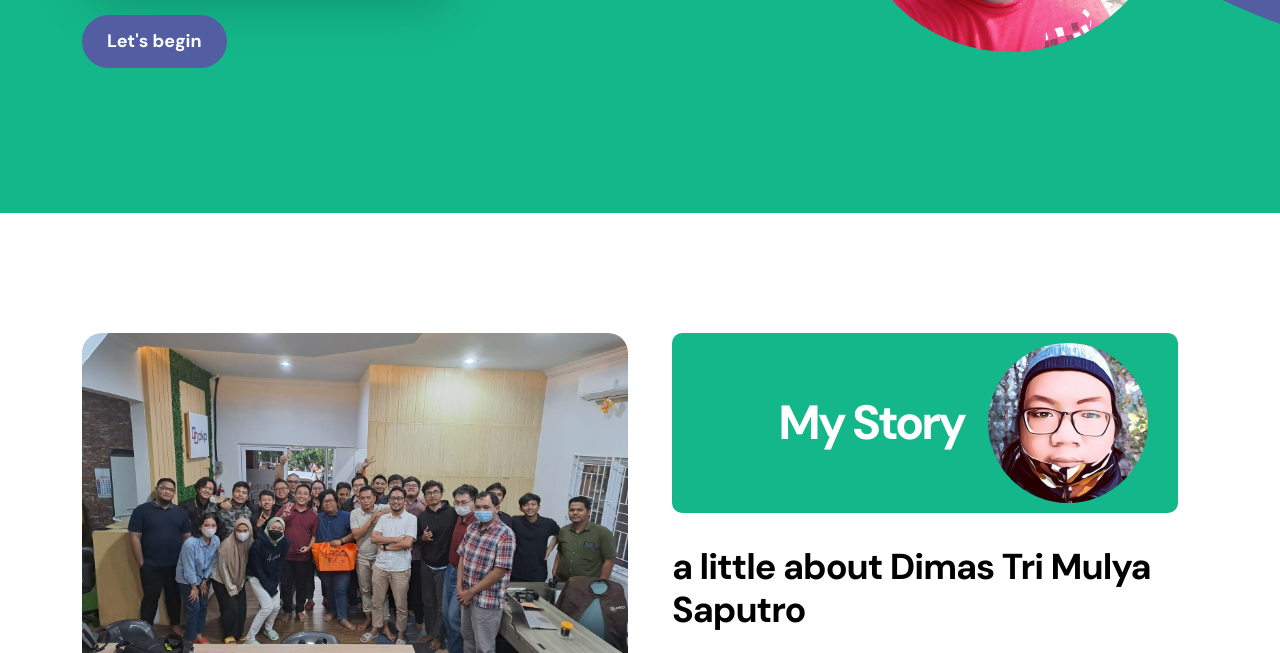
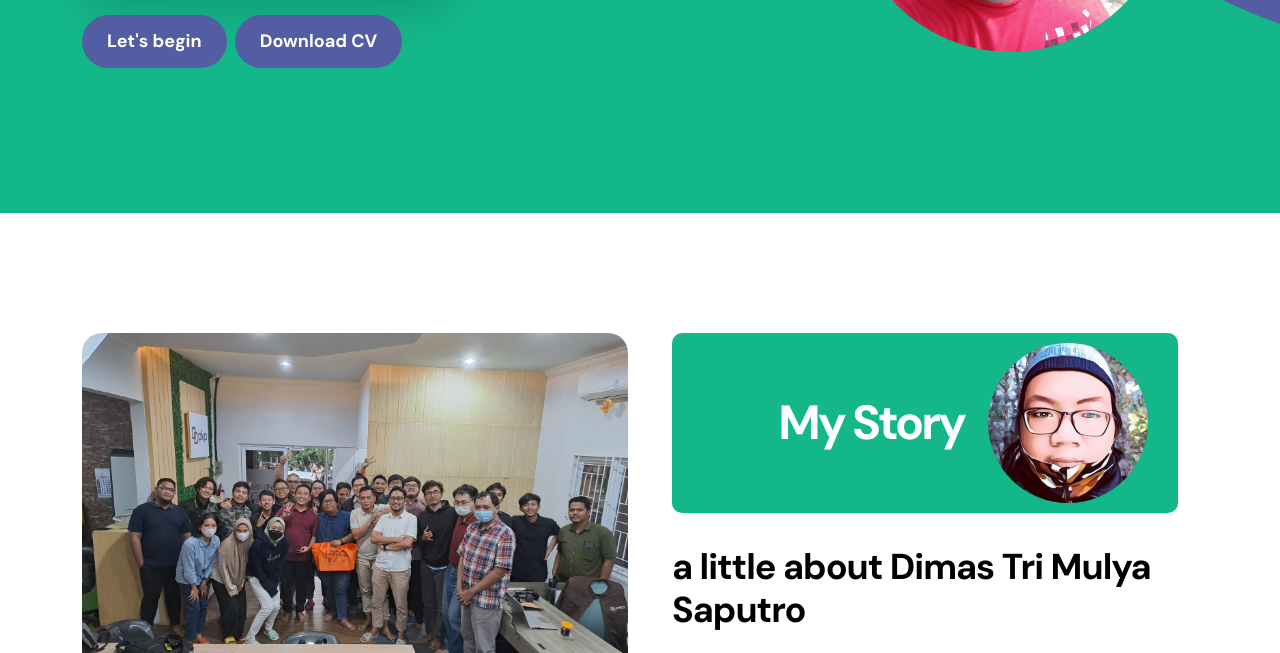
Before and after one commit to Dimasmulya97/dimastrimulyasaputro.github.io, a plain HTML site: page index.html in a window 1280 px wide. Shown: the part 447-1100 px from the top of the page. Drawn offline with Linux system fonts and the light colour scheme.

Commit message:
Update index.html V2

```diff
--- a/index.html
+++ b/index.html
@@ -106,7 +106,10 @@ https://templatemo.com/tm-578-first-portfolio
                                 </div>
 
                                 <h2 class="mb-4">I am a java developer</h2>
-                                <p class="mb-4"><a class="custom-btn btn custom-link" href="#section_2">Let's begin</a></p>
+                                <div class="d-flex">
+                                    <p class="mb-4"><a class="custom-btn btn custom-link" href="#section_2">Let's begin</a></p>
+                                    <p class="mb-4"><a class="custom-btn btn custom-link ms-2" href="images/cv.pdf" download target="_blank">Download CV</a></p>
+                                </div>
                             </div>
                         </div>
 
```
